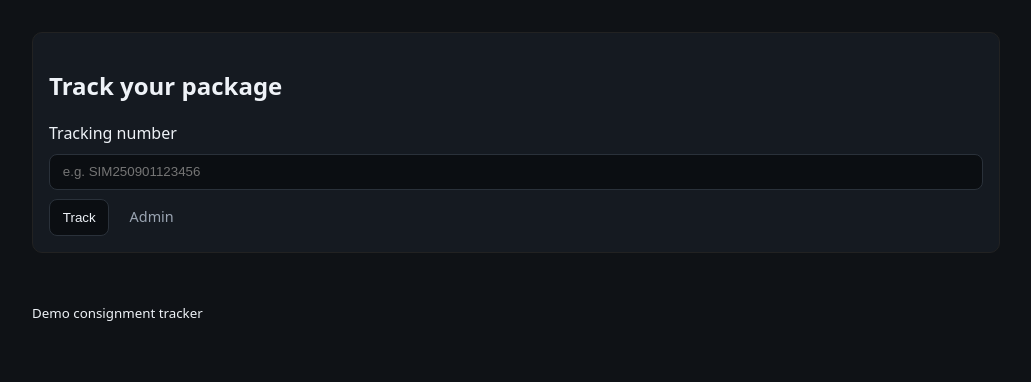
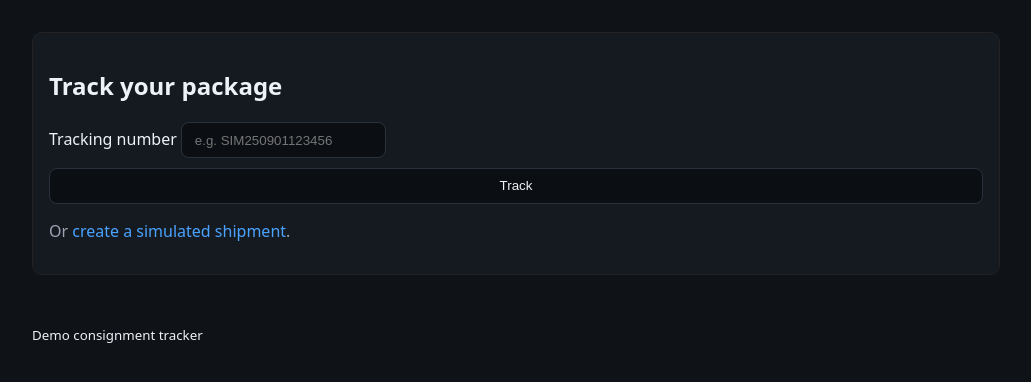
Before and after one commit to steadybomba/Consignment-baby, a Flask app: page / in a window 1280 px wide. Shown: the part 97-479 px from the top of the page, without its empty margins (124-1155 px from the left). Run offline with Flask 3, Linux system fonts and the light colour scheme.

Commit message:
Update index.html

```diff
--- a/templates/index.html
+++ b/templates/index.html
@@ -3,20 +3,16 @@
 <section class="card">
   <h1>Track your package</h1>
   <form id="search-form" class="stack">
-    <label for="tracking">Tracking number</label>
-    <input id="tracking" name="tracking" placeholder="e.g. SIM250901123456" required>
-    <div>
-      <button type="submit">Track</button>
-      <a class="muted small" href="{{ url_for('admin_login') }}" style="margin-left:1rem">Admin</a>
-    </div>
+    <label>Tracking number <input id="tracking" placeholder="e.g. SIM250901123456"></label>
+    <button type="submit">Track</button>
   </form>
+  <p class="muted">Or <a href="{{ url_for('admin_login') }}">create a simulated shipment</a>.</p>
 </section>
-
 <script>
-  document.getElementById('search-form').addEventListener('submit', (e)=>{
-    e.preventDefault();
-    const t = document.getElementById('tracking').value.trim();
-    if (t) window.location.href = `/track/${encodeURIComponent(t)}`;
-  });
+document.getElementById('search-form').addEventListener('submit', (e)=>{
+  e.preventDefault();
+  const t = document.getElementById('tracking').value.trim();
+  if(t) window.location.href = `/track/${encodeURIComponent(t)}`;
+});
 </script>
 {% endblock %}
```
